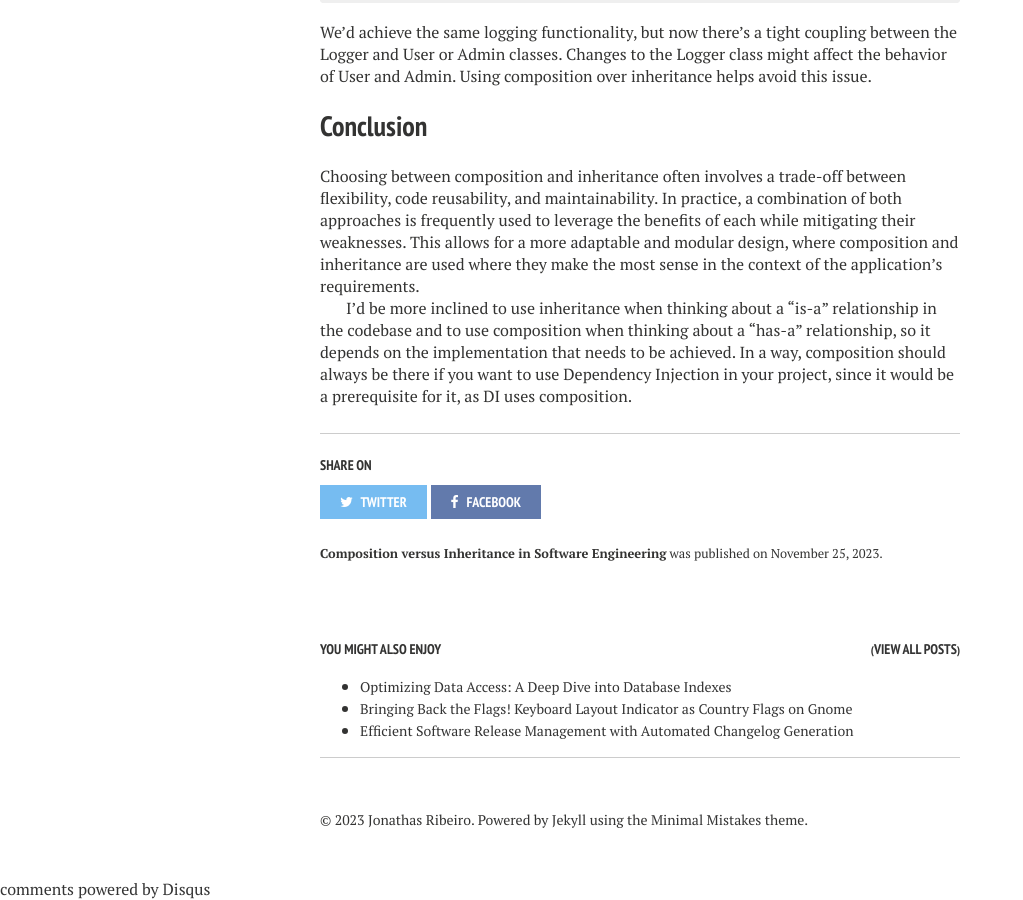
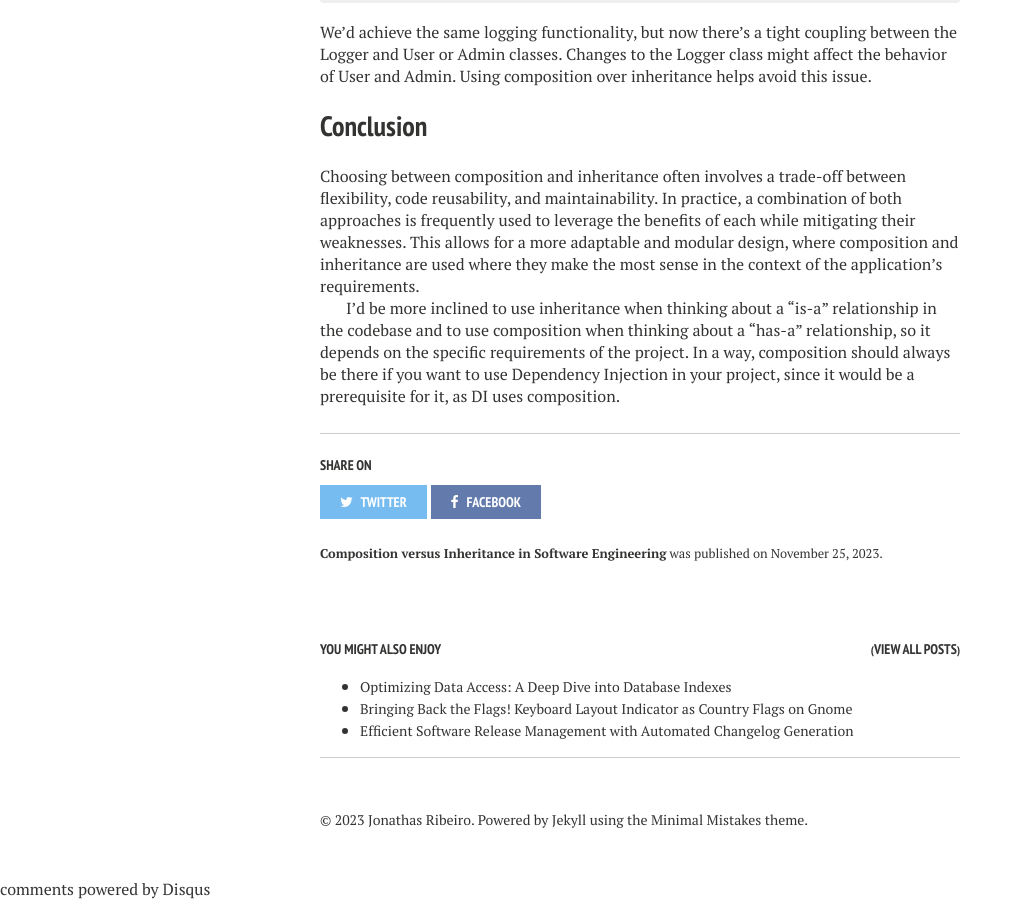
Before and after one commit to jonathas/jonathas.github.io, a Jekyll site: the page built from _posts/2023-11-24-composition-vs-inheritance.md, in a window 1280 px wide and 900 px high, scrolled down 7082 px. Shown: the whole window, without its empty margins (0-1023 px from the left). Built offline with Jekyll 4.4.1, drawn with Linux system fonts in a browser that asks for light colours; nearby versions of some CDN libraries; comment, search, counter and statistics services are not loaded.

Commit message:
chore: improved the conclusion

```diff
--- a/_posts/2023-11-24-composition-vs-inheritance.md
+++ b/_posts/2023-11-24-composition-vs-inheritance.md
@@ -220,4 +220,4 @@ We'd achieve the same logging functionality, but now there's a tight coupling be
 
 Choosing between composition and inheritance often involves a trade-off between flexibility, code reusability, and maintainability. In practice, a combination of both approaches is frequently used to leverage the benefits of each while mitigating their weaknesses. This allows for a more adaptable and modular design, where composition and inheritance are used where they make the most sense in the context of the application's requirements.
 
-I'd be more inclined to use inheritance when thinking about a "is-a" relationship in the codebase and to use composition when thinking about a "has-a" relationship, so it depends on the implementation that needs to be achieved. In a way, composition should always be there if you want to use Dependency Injection in your project, since it would be a prerequisite for it, as DI uses composition.
+I'd be more inclined to use inheritance when thinking about a "is-a" relationship in the codebase and to use composition when thinking about a "has-a" relationship, so it depends on the specific requirements of the project. In a way, composition should always be there if you want to use Dependency Injection in your project, since it would be a prerequisite for it, as DI uses composition.
```
